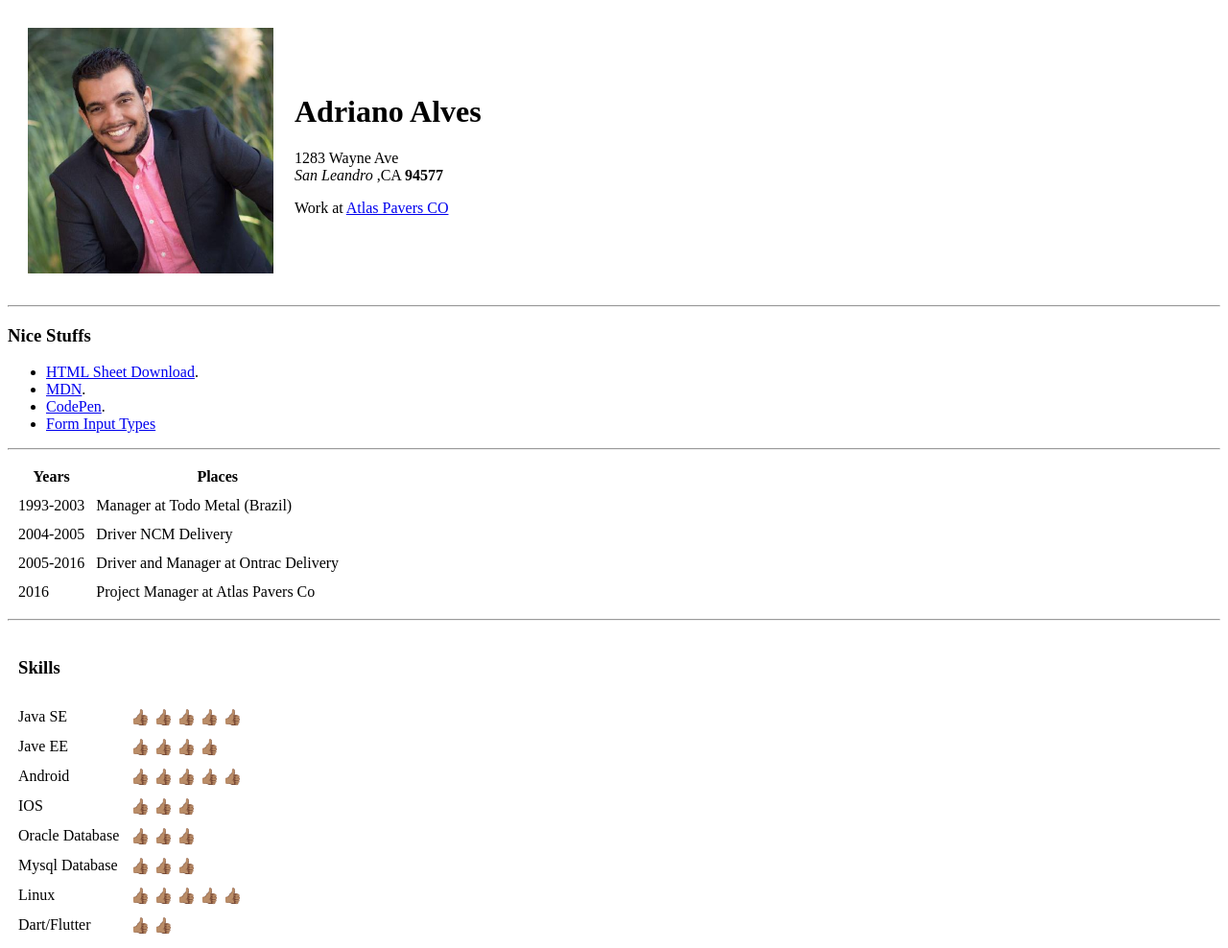
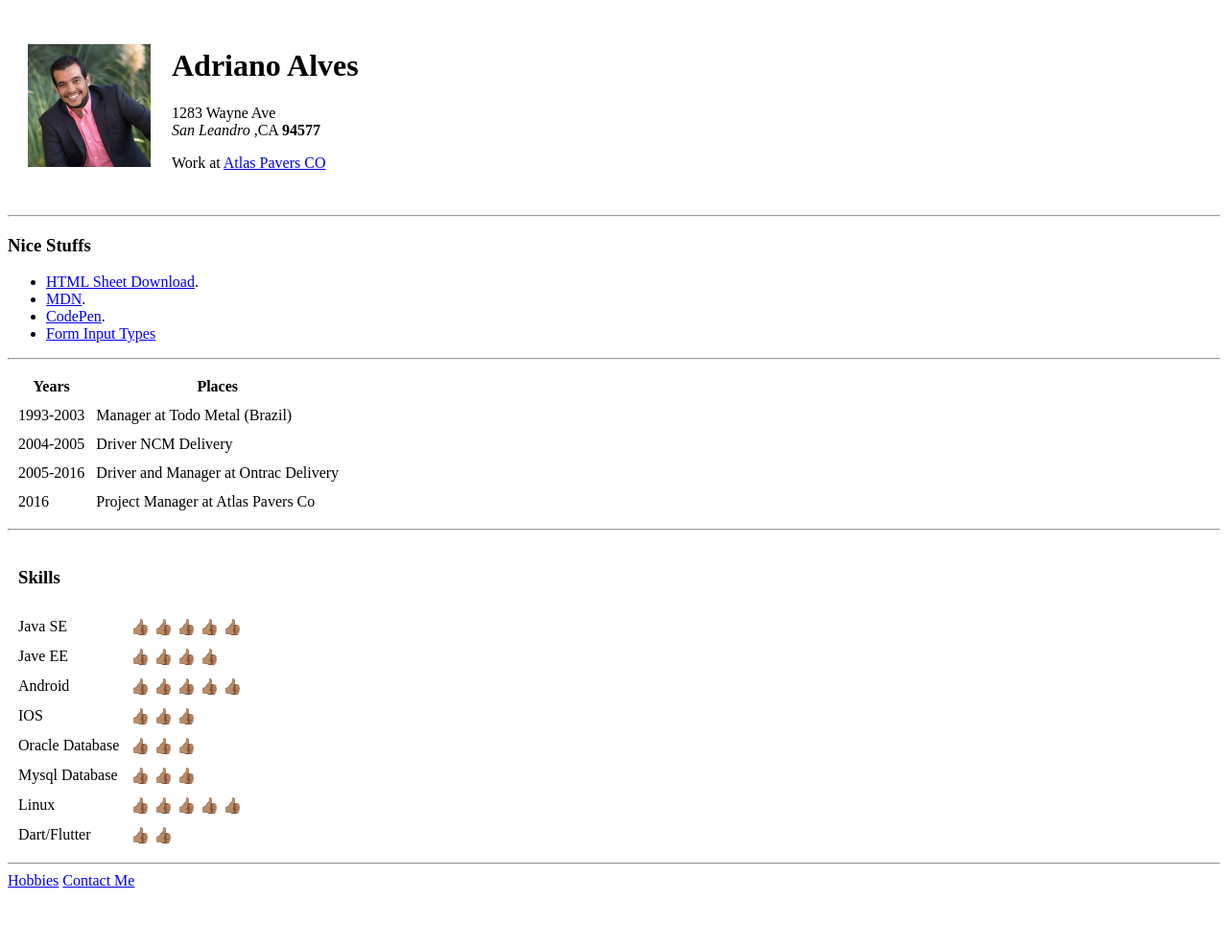
Before and after one commit to adliano/mycv, a plain HTML site: page index.html in a window 1280 px wide. Shown: the top 988 px of the page at 96% size. After the commit the page ends 935 px from the top, so only its background shows below. Drawn offline with Linux system fonts and the light colour scheme.

Commit message:
change image to 128

```diff
--- a/index.html
+++ b/index.html
@@ -12,7 +12,7 @@
       <!-- Image -->
       <td>
         <!-- <img src="https://avatars2.githubusercontent.com/u/12836854?s=460&v=4" alt="Profile Picture"> -->
-        <img src="images/me256.png" alt="Adriano Alves">
+        <img src="images/me128.png" alt="Adriano Alves">
       </td>
       <td>
         <h1>Adriano Alves</h1>
```
